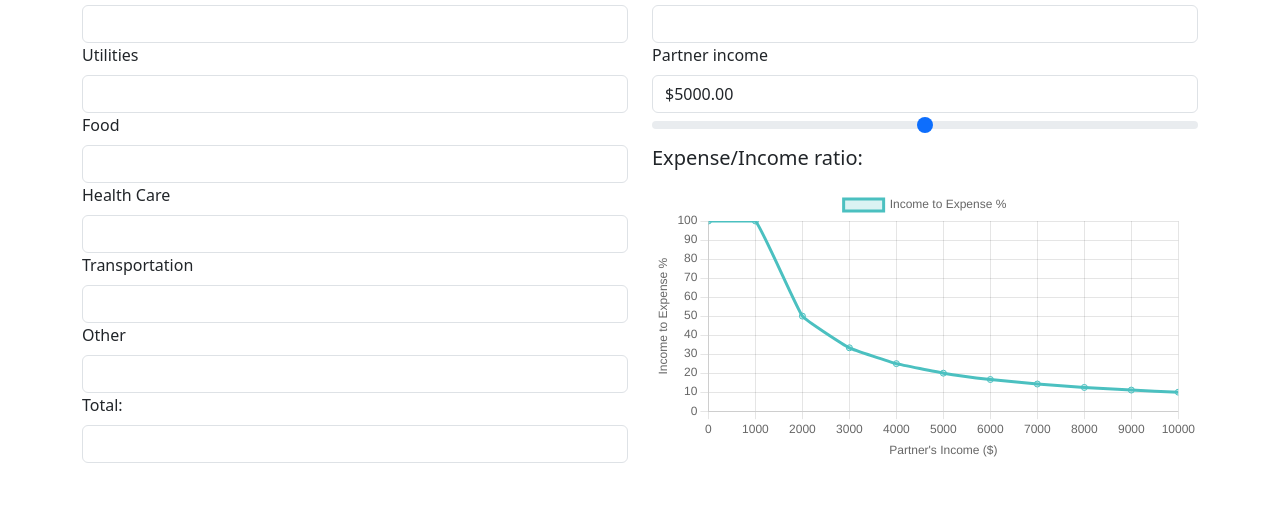
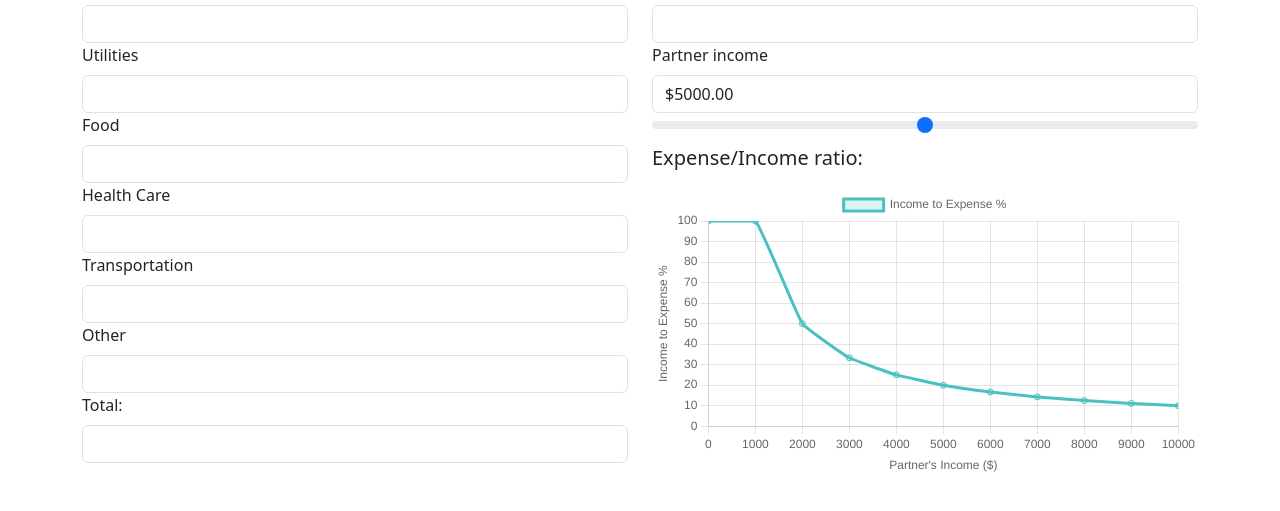
Before and after one commit to stephenglunt/expenses-and-income-ratio, a plain HTML site: page index.html in a window 1280 px wide. Shown: the part 99-610 px from the top of the page. Drawn offline with nearby package versions, Linux system fonts and the light colour scheme.

Commit message:
Fixed issue where the chart did not maintain appropriate size when screen was resized.

```diff
--- a/css/style.css
+++ b/css/style.css
@@ -2,3 +2,7 @@
 .form-range {
     width: 100%;
 }
+
+.expenseIncomeChart {
+    height: 18rem;
+}
--- a/index.html
+++ b/index.html
@@ -35,7 +35,7 @@
                     <input type="text" name="income2" id="income2" class="form-control pr-5 currency-input">
                     <input type="range" class="form-range" min="0" max="10000" step="100" id="income2-range">
                     <p class="lead" id="ratio">Expense/Income ratio:</p>
-                    <div>
+                    <div class="expenseIncomeChart">
                         <canvas id="expenseIncomeChart"></canvas>
                     </div>
                 </div>
--- a/javascript/script.js
+++ b/javascript/script.js
@@ -172,6 +172,7 @@ document.addEventListener('DOMContentLoaded', () => {
                 }
             },
             responsive: true,
+            maintainAspectRatio: false,
             plugins: {
                 legend: {
                     display: true
@@ -202,4 +203,8 @@ document.addEventListener('DOMContentLoaded', () => {
 
     incomeField2.value = formatCurrency(incomeSlider.value);
 
+    window.addEventListener('resize', () => {
+        incomeExpenseChart.resize();
+    });
+
 });
```
